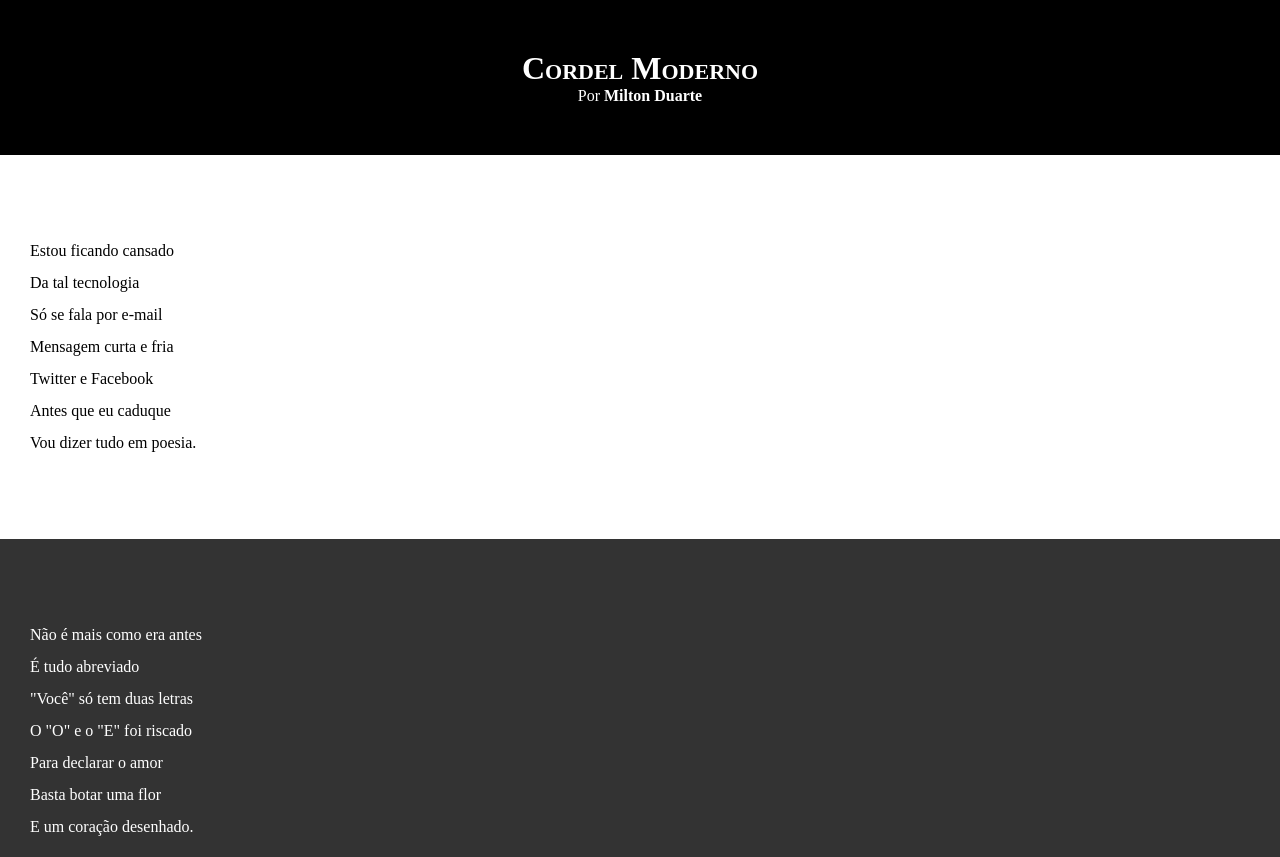
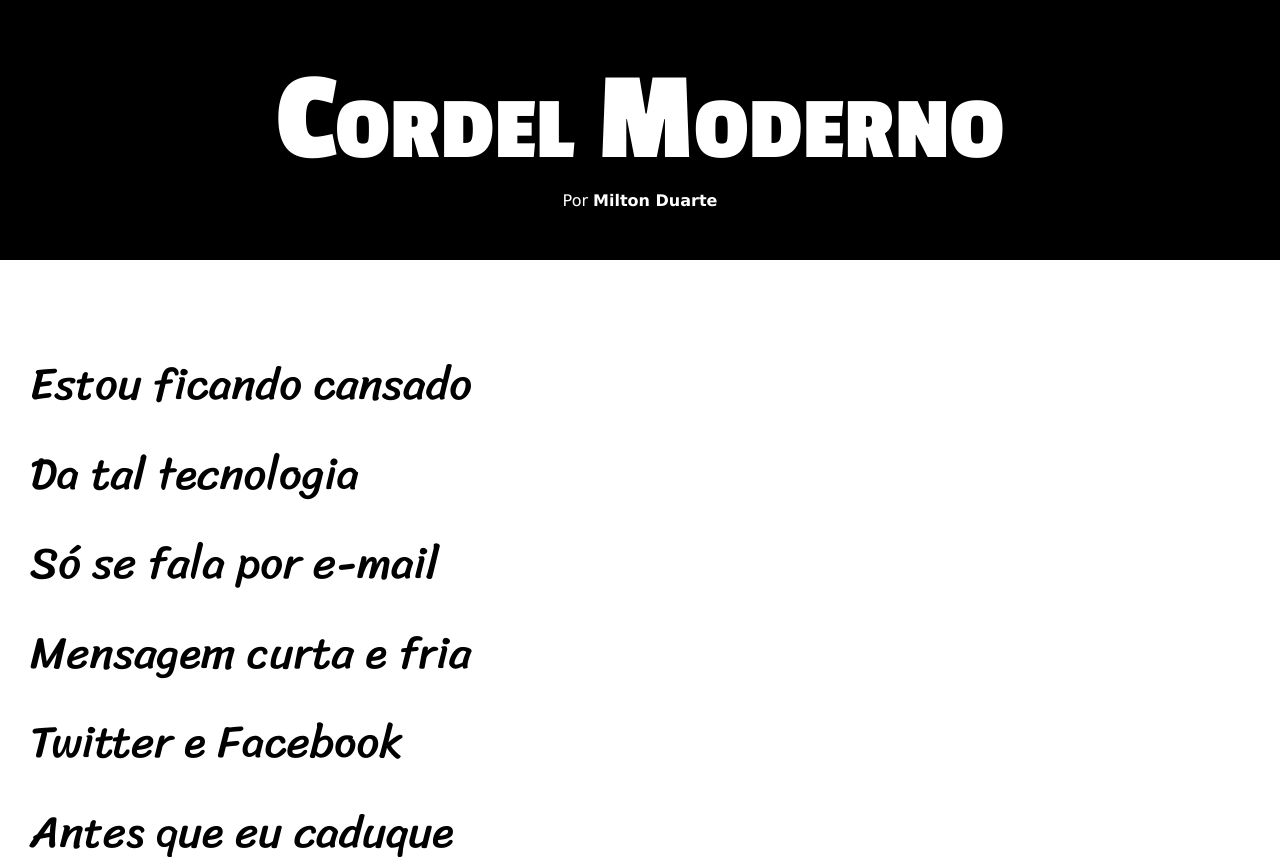
Before and after one commit to elysonmenezes/html-css, a plain HTML site: page exercicios/d012 - Copia/index.html in a window 1280 px wide. Shown: the top 857 px of the page. Drawn offline with Linux system fonts and the light colour scheme.

Commit message:
atualização de estilos desafio 12

```diff
--- a/exercicios/d012 - Copia/estilo/style.css
+++ b/exercicios/d012 - Copia/estilo/style.css
@@ -1,13 +1,24 @@
 @charset "UTF-8";
 
+@import url('https://fonts.googleapis.com/css2?family=Passion+One:wght@400;700;900&display=swap');
+
+@import url('https://fonts.googleapis.com/css2?family=Sriracha&display=swap');
+
+:root {
+    --fonte1: Verdana, Geneva, Tahoma, sans-serif;
+    --fonte2: "Passion One", sans-serif;
+    --fonte3: "Sriracha", cursive;
+}
 *{
     margin: 0px;
     padding: 0px;
+    font-size: 1em;
 }
 
 html, body {
     min-height: 100vh;
     background-color: darkgray;
+    font-family: var(--fonte1);
 }
 
 header {
@@ -19,6 +30,8 @@ header {
 header > h1 {
     padding-top: 50px;
     font-variant: small-caps;
+    font-family: var(--fonte2);
+    font-size: 10vw;
 }
 
 header > p {
@@ -40,6 +53,8 @@ section {
     padding-bottom: 10vh;
     line-height: 2em;
     padding-left: 30px;
+    font-family: var(--fonte3);
+    font-size: 3.5vw;
 }
 
 section.normal {
@@ -52,8 +67,9 @@ section.imagem {
     color: white;
 }
 
-section.imagem > a {
-    width: 400px;
+section.imagem > p {
+    display: inline-block;
+    padding: 5px;
     background-color: rgba(0, 0, 0, 0.253);
 }
 
```
